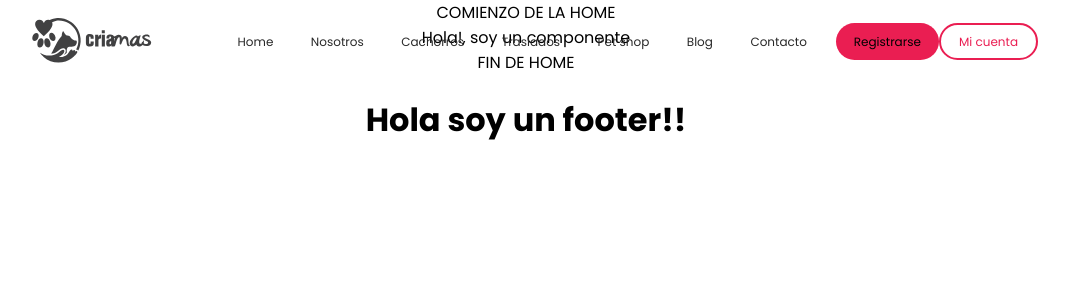
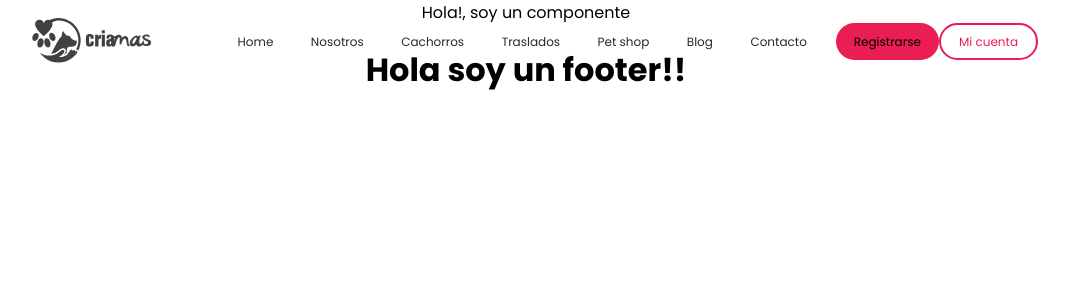
Before and after one commit to osmarycarrillo/criamas-project, a React (Create React App) app in the folder criamas/: page / in a window 1280 px wide. Shown: the top 300 px of the page, without its empty margins (114-1183 px from the left). Built offline with nearby package versions, Linux system fonts and the light colour scheme.

Commit message:
style: borre un texto

```diff
--- a/criamas/src/components/Home.js
+++ b/criamas/src/components/Home.js
@@ -6,10 +6,10 @@ class Home extends Component {
   render() {
     return (
       <div>
-        COMIENZO DE LA HOME
+
         <Bslider></Bslider>
 
-        FIN DE HOME
+
       </div>
     );
   }
```
